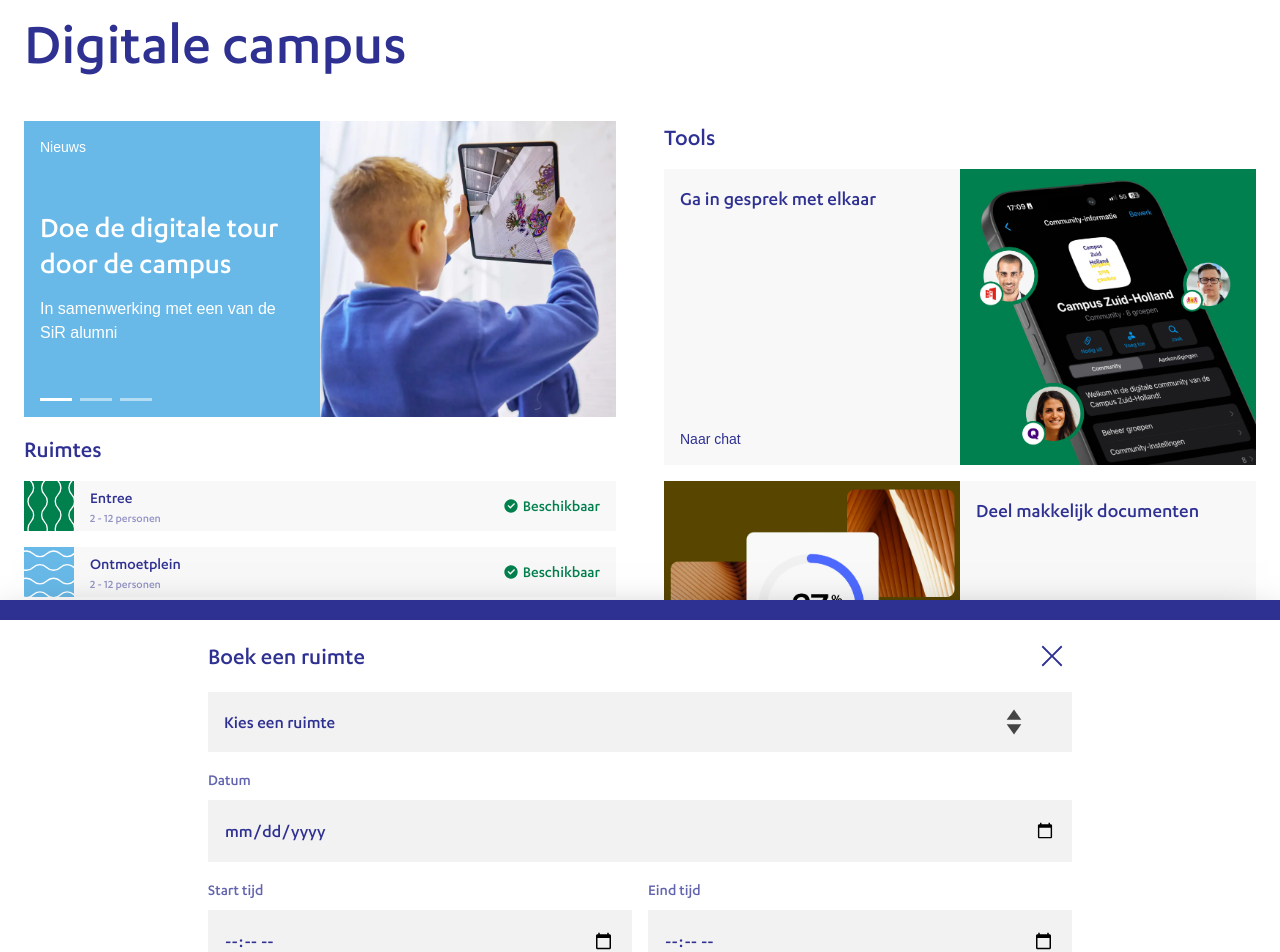
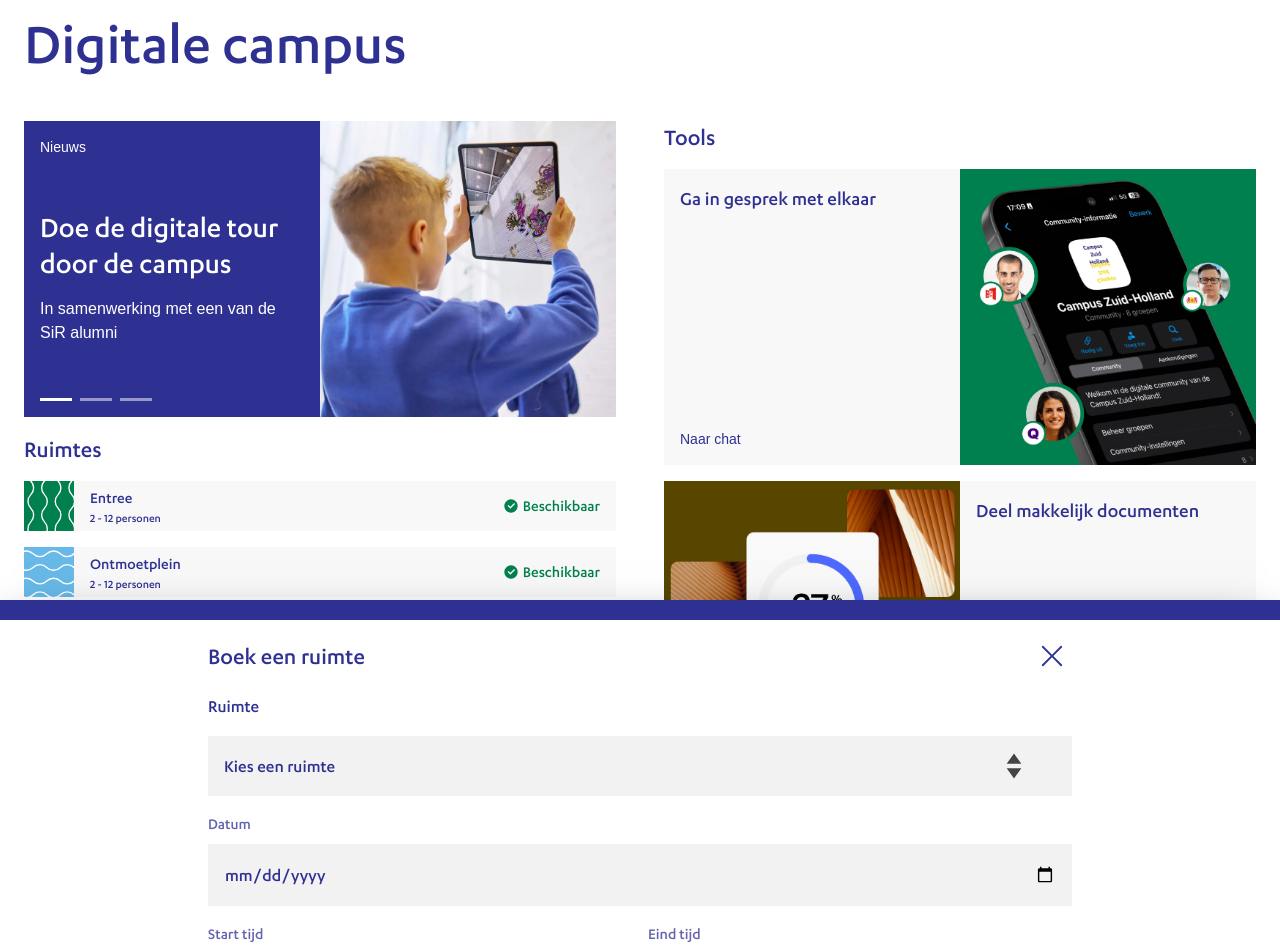
Before and after one commit to Meet-Miles/campus, a Next.js app in the folder web/: page / in a window 1280 px wide. Shown: the part 200-1152 px from the top of the page. Built offline with nearby package versions, Linux system fonts and the light colour scheme; a web font is replaced by a local one.

Commit message:
fixes seo

```diff
--- a/web/src/components/footer.tsx
+++ b/web/src/components/footer.tsx
@@ -1,8 +1,8 @@
 export function Footer() {
     return (
         <footer className='flex justify-between items-center page-padding text-sm text-blue/75' >
-            <a href="">Feedback</a>
-            <a href="">Ontdek de campus</a>
+            <a href="https://forms.gle/UFTEYeDJWoDxqmrU9" target="_blank" rel="noreferrer">Feedback</a>
+            {/* <a href="">Ontdek de campus</a> */}
             <a href="https://github.com/Meet-Miles/campus" target="_blank" rel="norefferer">GitHub</a>
         </footer>
     )
--- a/web/src/components/form.tsx
+++ b/web/src/components/form.tsx
@@ -115,6 +115,7 @@ export function Form() {
     return (
 
         <form onSubmit={handleSubmit} className='flex flex-col gap-4'>
+            <label htmlFor="space" className="text-lg text-blue cursor-pointer">Ruimte</label>
             <select required name="space" id="space" className="text-lg p-4 w-full bg-black/5 outline-none text-blue placeholder:text-blue/50">
                 <option value="" selected disabled hidden>Kies een ruimte</option>
                 <option value="Atelier">Atelier - 20 personen</option>
--- a/web/src/components/space.tsx
+++ b/web/src/components/space.tsx
@@ -6,7 +6,7 @@ export function Space({ title, people, available }: { title: string, people: str
             </div>
             <div className="flex flex-col items-start">
                 <p className='text-blue'>{title}</p>
-                <p className="text-blue/50 text-xs">{people} personen</p>
+                <p className="text-blue text-xs">{people} personen</p>
             </div>
             <div className='flex items-center gap-1 mr-4'>
                 <img src={available ? `/available.svg` : `/not-available.svg`} alt={available ? `Available` : `Not available`} className="w-4 h-4" />
--- a/web/src/pages/index.tsx
+++ b/web/src/pages/index.tsx
@@ -31,6 +31,7 @@ export default function Home() {
       <Head>
         <title>Digitale Campus</title>
         <link rel="icon" href="/favicon.png" />
+        <meta name="description" content="Digitale campus" />
       </Head>
       <Header />
       {/* <div className={`fixed top-0 bottom-0 right-0 left-0 z-10 transition-all ${open ? ` -translate-y-0 bg-blue` : ` translate-y-full bg-blue/0 `}`}></div> */}
@@ -56,10 +57,10 @@ export default function Home() {
       <div className='grid grid-cols-1 lg:grid-cols-2'>
         <section className='page-padding grid grid-cols-1 gap-4'>
           <div className="grid grid-cols-1 sm:grid-cols-2 ">
-            <div className="p-4 bg-lightBlue text-white flex flex-col gap-4 justify-between h-full">
+            <div className="p-4 bg-blue text-white flex flex-col gap-4 justify-between h-full">
               <p className="text-sm font-serif">Nieuws</p>
               <div className="flex flex-col gap-4">
-                <p className="text-xl md:text-2xl lg:text-3xl">Doe de digitale tour door de campus</p>
+                <p className="text-2xl lg:text-3xl">Doe de digitale tour door de campus</p>
                 <p className="font-serif">In samenwerking met een van de SiR alumni</p>
               </div>
               <div className="flex gap-2">
```
